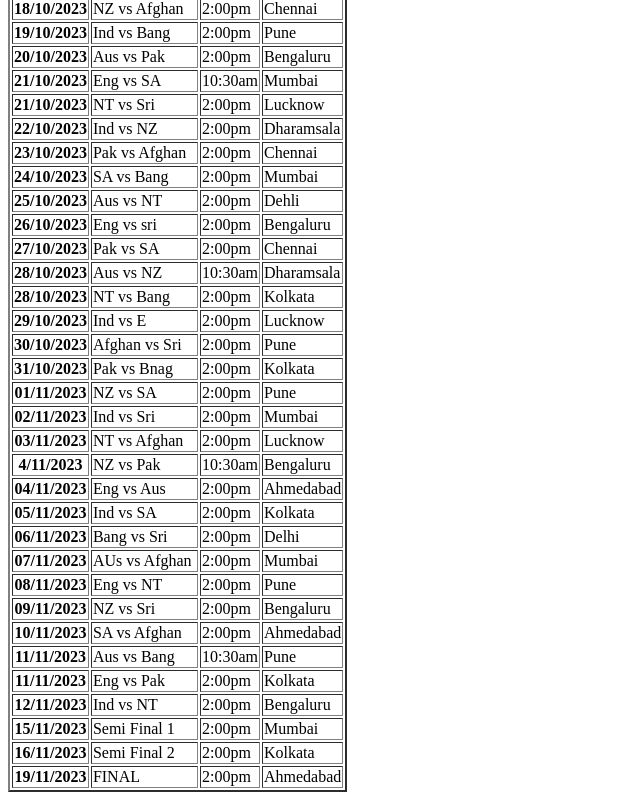
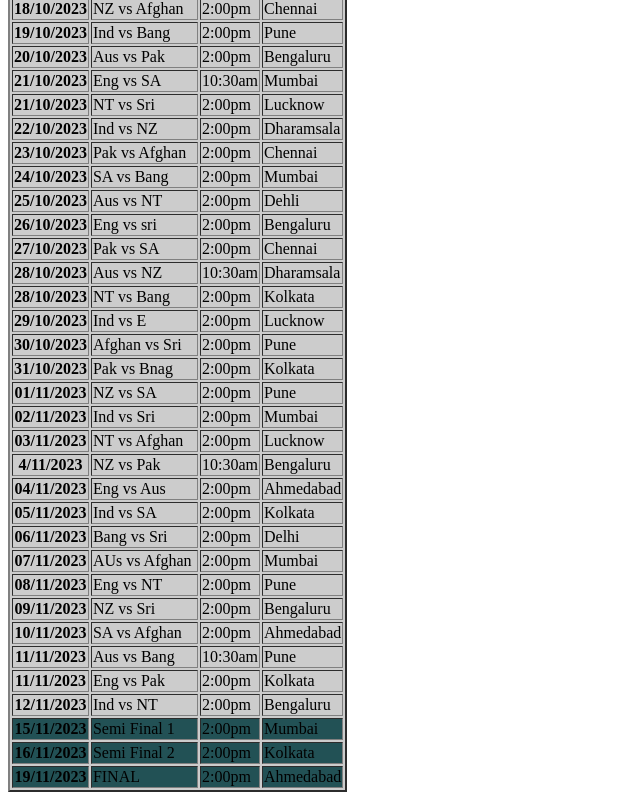
Before and after one commit to zakiikhan33/matches, a plain HTML site: page index.html in a window 1280 px wide. Shown: the part 470-1270 px from the top of the page, without its empty margins (0-640 px from the left). Drawn offline with Linux system fonts and the light colour scheme.

Commit message:
i updatd

```diff
--- a/index.html
+++ b/index.html
@@ -7,7 +7,7 @@
 </head>
 <body>
     <h1>Worldcup Matches</h1>
-    <table border="2px">
+    <table border="2px" bgcolor="cccccc">
         <thead bgcolor="sky blue">
             <tr>
                 <th>Date</th>
@@ -376,7 +376,7 @@
                 <td>Bengaluru</td>
             </tr>
         </tbody>
-        <tbody>
+        <tbody bgcolor="#225155">
             <tr>
                 <th>15/11/2023</th>
                 <td>Semi Final 1</td>
@@ -384,7 +384,7 @@
                 <td>Mumbai</td>
             </tr>
         </tbody>
-        <tbody>
+        <tbody bgcolor="#225155">
             <tr>
                 <th>16/11/2023</th>
                 <td>Semi Final 2</td>
@@ -392,7 +392,7 @@
                 <td>Kolkata</td>
             </tr>
         </tbody>
-        <tbody>
+        <tbody bgcolor="#225155">
             <tr>
                 <th>19/11/2023</th>
                 <td>FINAL</td>
```
